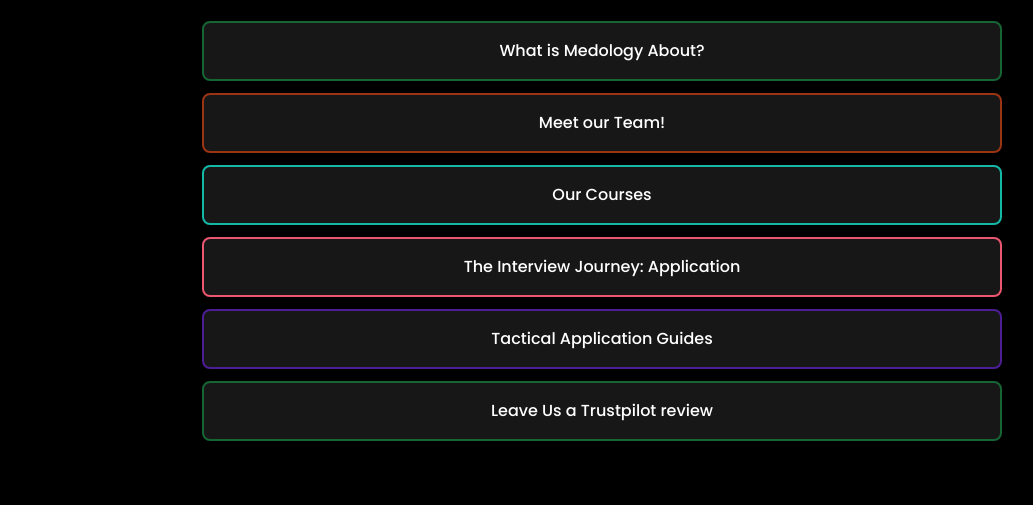
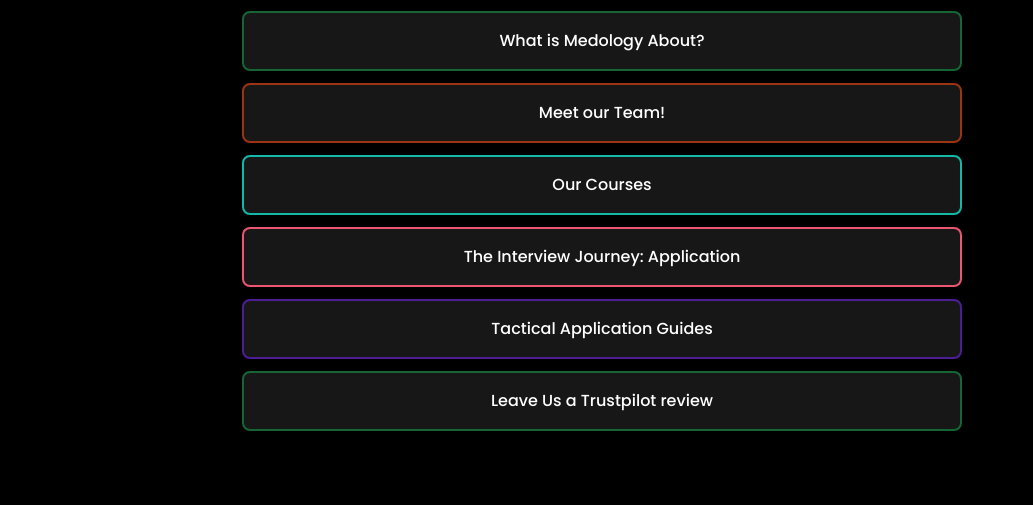
Before and after one commit to Medology-Enterprise/Medology-links, a website: page src/index.html in a window 1280 px wide. Shown: the part 278-783 px from the top of the page, without its empty margins (38-1071 px from the left). Drawn offline with Linux system fonts and the light colour scheme.

Commit message:
screen adjustment

```diff
--- a/src/index.html
+++ b/src/index.html
@@ -39,28 +39,28 @@
     <a href="http://medology.co.uk/about">
       <button
             type="button"
-            class="border-green-800 bg-neutral-900 text-white w-[35rem] lg:w-[50rem] py-4 rounded-lg border-2 "
+            class="border-green-800 bg-neutral-900 text-white custom-width py-4 rounded-lg border-2 "
           >
             What is Medology About?
           </button></a>
           <a href="http://www.medology.co.uk/our-team">
             <button
             type="button"
-            class="border-orange-800 bg-neutral-900 text-white w-[35rem] lg:w-[50rem] py-4 rounded-lg border-2  "
+            class="border-orange-800 bg-neutral-900 text-white custom-width py-4 rounded-lg border-2  "
           >
             Meet our Team!
           </button></a>
     <a href="https://app.medology.co.uk/">
       <button
             type="button"
-            class="border-teal-500 bg-neutral-900 text-white w-[35rem] lg:w-[50rem] py-4 rounded-lg border-2 "
+            class="border-teal-500 bg-neutral-900 text-white custom-width py-4 rounded-lg border-2 "
           >
             Our Courses
           </button>
           <a href="https://forms.gle/ExAVRBsjRPcPaSWx9">
             <button
             type="button"
-            class="border-custom bg-neutral-900 text-white w-[35rem] lg:w-[50rem] py-4 rounded-lg border-2 "
+            class="border-custom bg-neutral-900 text-white custom-width py-4 rounded-lg border-2 "
           >
           The Interview Journey: Application
                   </button>
@@ -68,7 +68,7 @@
           <a href="https://drive.google.com/drive/folders/1rAbSRuREY5Wf0QC4FpW28Vc2La--sgxO?usp=sharing">
             <button
             type="button"
-            class="border-violet-900 bg-neutral-900 text-white w-[35rem] lg:w-[50rem] py-4 rounded-lg border-2 "
+            class="border-violet-900 bg-neutral-900 text-white custom-width py-4 rounded-lg border-2 "
           >
             Tactical Application Guides
           </button>
@@ -76,7 +76,7 @@
           <a href="https://uk.trustpilot.com/review/medology.co.uk">
             <button
             type="button"
-            class="border-green-800 bg-neutral-900 text-white w-[35rem] lg:w-[50rem] py-4 rounded-lg border-2 "
+            class="border-green-800 bg-neutral-900 text-white custom-width py-4 rounded-lg border-2 "
           >
             Leave Us a Trustpilot review
           </button></a>
--- a/src/input.css
+++ b/src/input.css
@@ -32,24 +32,33 @@
   margin-bottom: 40px;
 }
 
-.poppins {
+h1 {
   font-family: "Poppins", sans-serif;
-}
-
-h1 {
-  font-family: "Poppins";
   font-weight: 700;
 }
 p {
-  font-family: "Poppins";
+  font-family: "Poppins", sans-serif;
   font-weight: 400;
   font-size: small;
 }
 a {
-  font-family: "Poppins";
+  font-family: "Poppins", sans-serif;
   font-weight: 500;
   font-size: medium;
 }
 .border-custom {
   border-color: #eb5670;
 }
+
+@media screen and (max-width: 767px) {
+  /* Styles for mobile phones */
+  .custom-width {
+    width: 22rem;
+  }
+}
+@media screen and (min-width: 768px) {
+  /* Styles for tablets and computers */
+  .custom-width {
+    width: 45rem;
+  }
+}
```
Also changed, not shown: dist/output.css.
